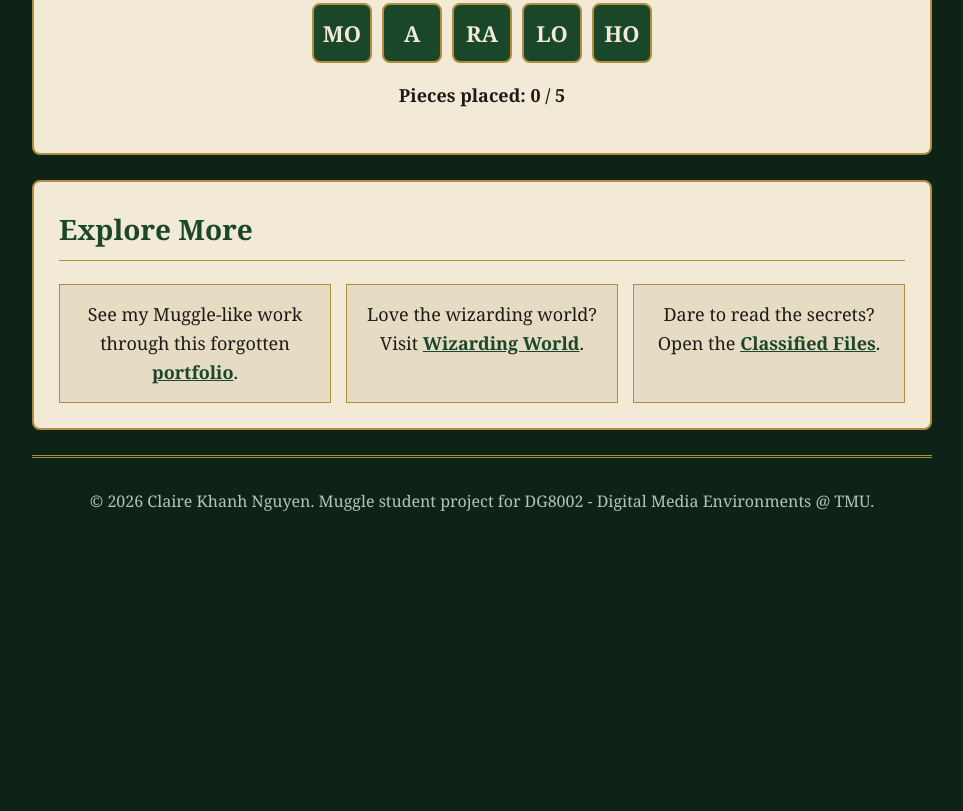
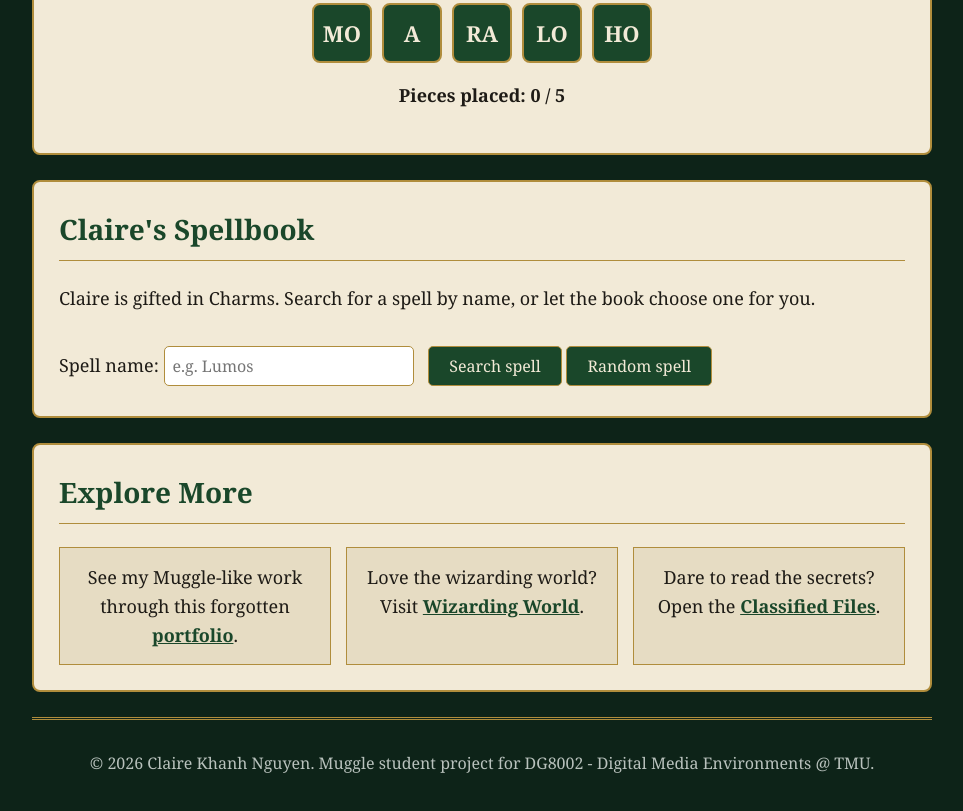
Before and after one commit to claire-nguyen/claire-nguyen.github.io, a plain HTML site: page index.html in a window 1280 px wide. Shown: the part 2524-3335 px from the top of the page, without its empty margins (158-1121 px from the left). Before the commit the page ends 3074 px from the top, so only its background shows below. Drawn offline with Linux system fonts and the light colour scheme.

Commit message:
Update index.html

```diff
--- a/index.html
+++ b/index.html
@@ -87,8 +87,18 @@
     <section class="panel hidden" id="fact-section">
       <h2 class="section-title">PROPHECY ORB IS SHINING...</h2>
       <p id="orb-message"></p>
-      <button id="fact-button" class="action-button">Reveal a fact</button>
+      <button id="fact-button" class="action-button">REVEAL A FACT!</button>
       <p id="fact-display"></p>
+    </section>
+
+    <section class="panel" id="spell-section">
+      <h2 class="section-title">Claire's Spellbook</h2>
+      <p>Claire is gifted in Charms. Search for a spell by name, or let the book choose one for you.</p>
+      <label for="spell-input">Spell name:</label>
+      <input type="text" id="spell-input" placeholder="e.g. Lumos">
+      <button id="spell-search-button" class="action-button">Search spell</button>
+      <button id="spell-random-button" class="action-button">Random spell</button>
+      <div id="spell-result"></div>
     </section>
 
     <section class="panel">
```
